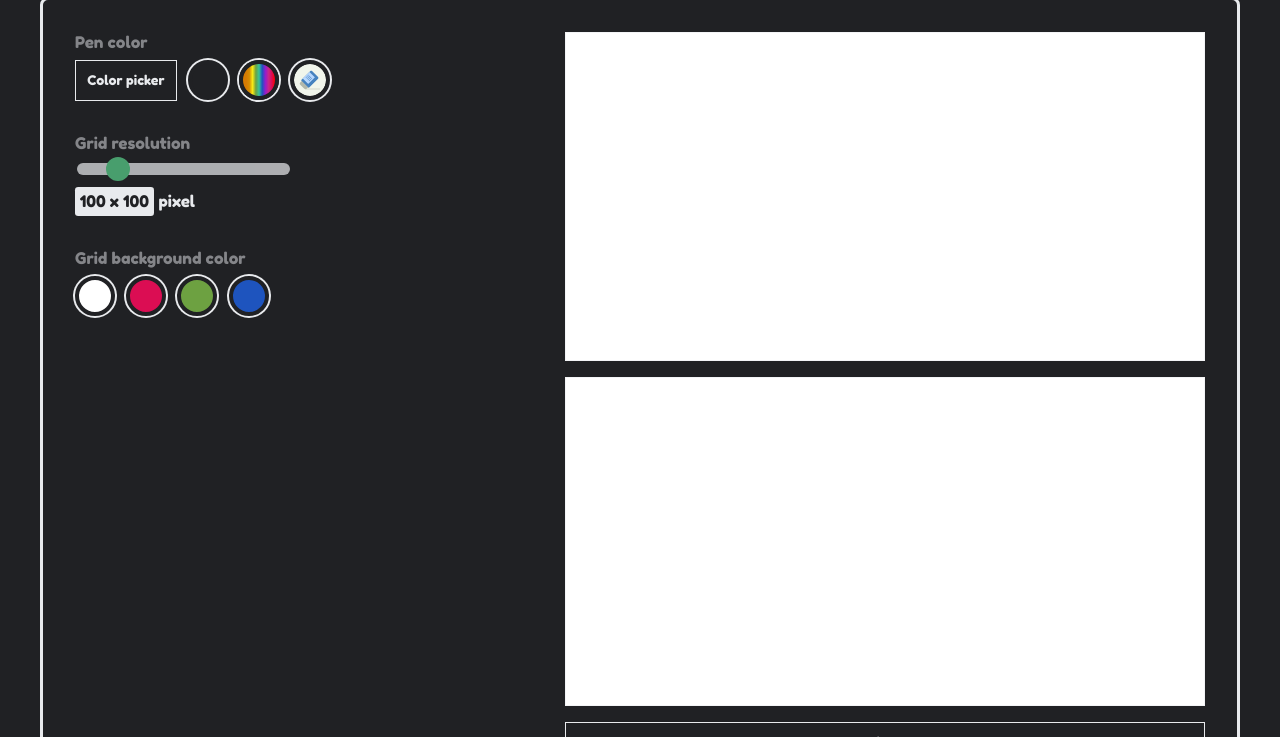
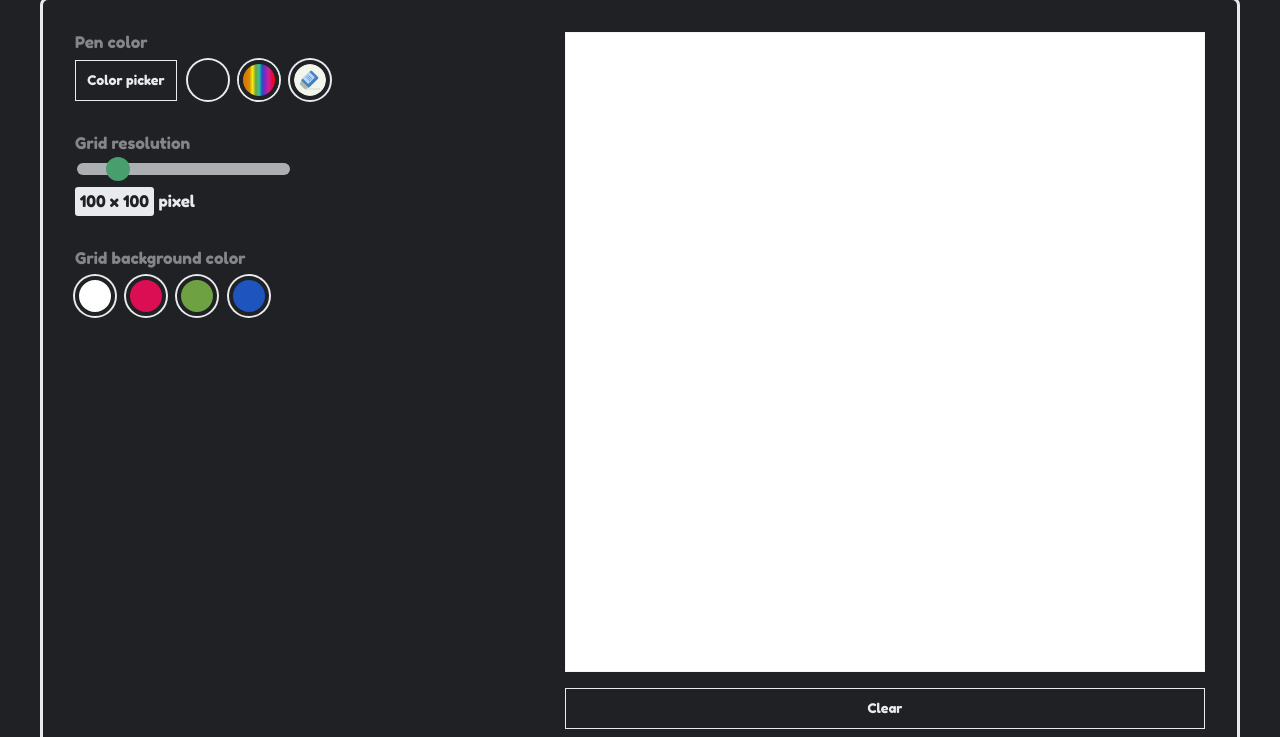
Before and after one commit to rasmushaislund/TOP-sketch-board, a plain HTML site: page index.html in a window 1280 px wide. Shown: the part 215-952 px from the top of the page. Drawn offline with Linux system fonts and the light colour scheme.

Commit message:
Remove .grid as it is created in script.js

```diff
--- a/index.html
+++ b/index.html
@@ -4,7 +4,7 @@
     <meta charset="UTF-8">
     <meta http-equiv="X-UA-Compatible" content="IE=edge">
     <meta name="viewport" content="width=device-width, initial-scale=1.0">
-    <title>Sketch-board</title>
+    <title>Sketch board</title>
     <link rel="stylesheet" href="./styles.css"/>
     <link href="https://fonts.googleapis.com/css2?family=Fredoka+One&display=swap" rel="stylesheet">
     <script src="./script.js" defer></script>
@@ -40,7 +40,6 @@
             </div>
         </div>
         <div class="grid-container">
-            <div class="grid"></div>
             <button class="btn-clear">Clear</button>
         </div>
 
```
